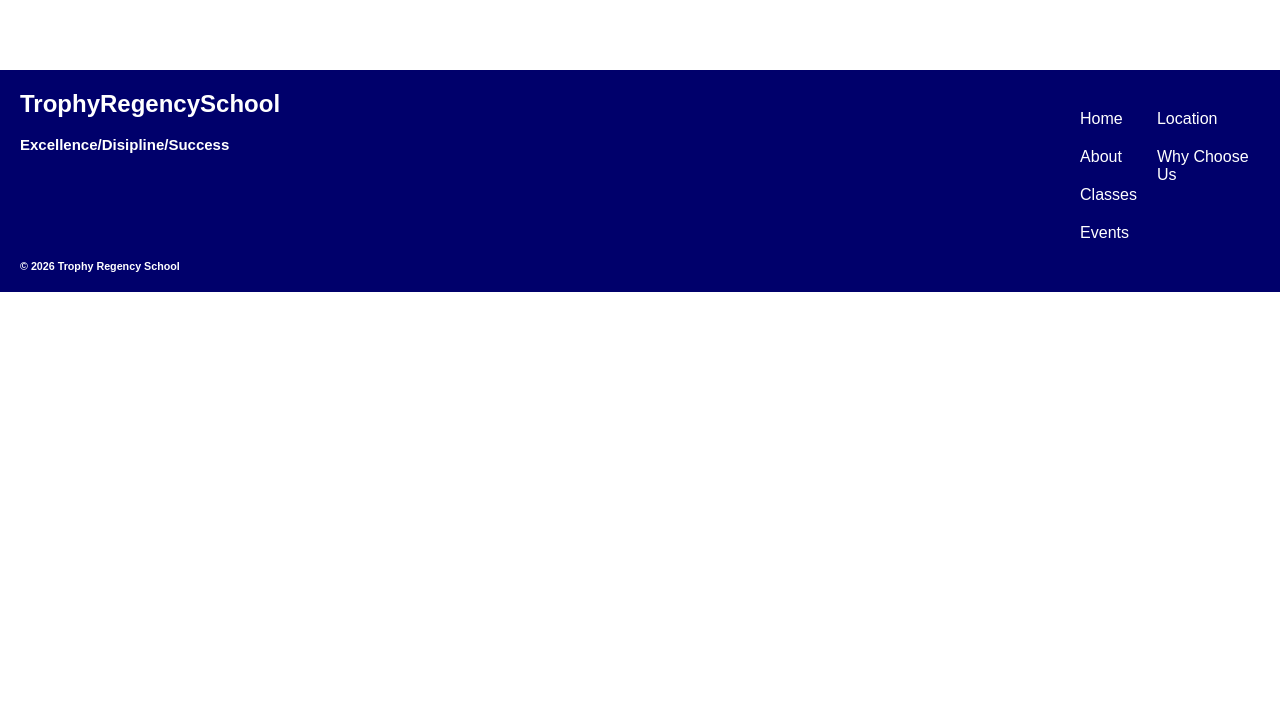
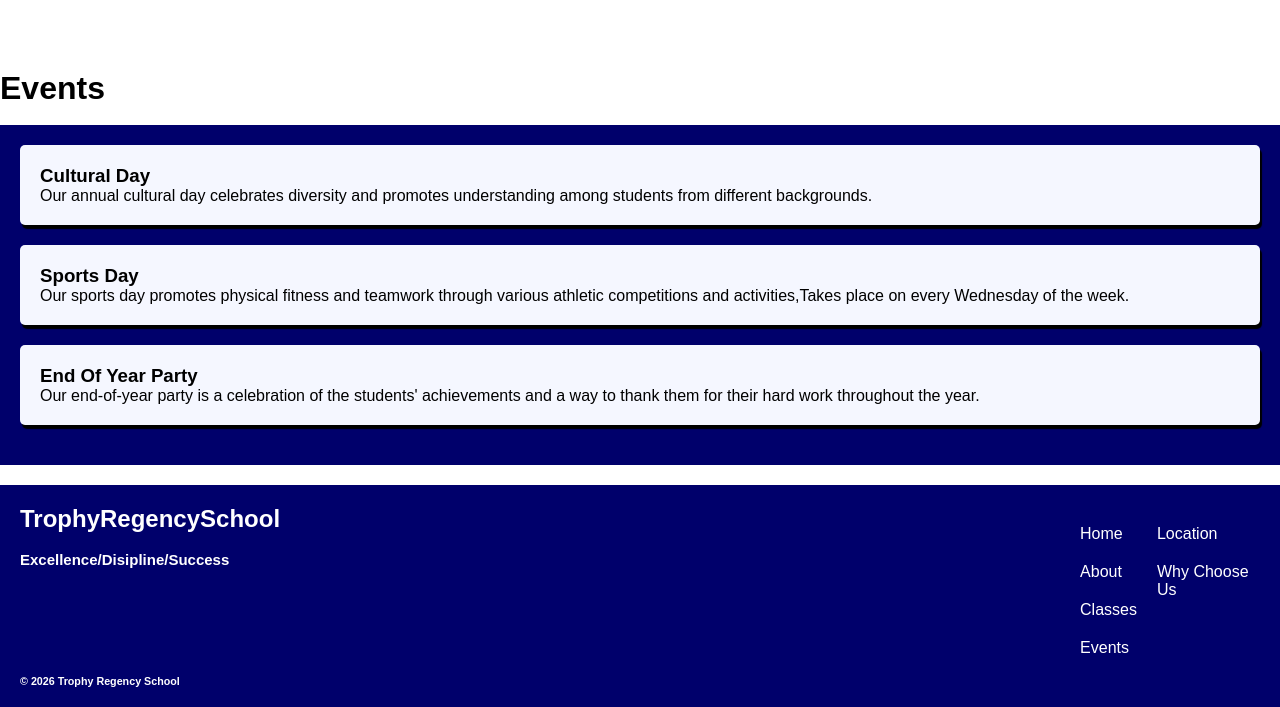
Before and after one commit to Tboyphantom/trophyRegencySchool, a website: page index.html in a window 1280 px wide. Shown: the part 2892-3599 px from the top of the page. Before the commit the page ends 3184 px from the top, so only its background shows below. Drawn offline with Linux system fonts and the light colour scheme.

Commit message:
Updated style.css, index.html, script.js

```diff
--- a/index.html
+++ b/index.html
@@ -20,7 +20,7 @@
                 <a href="#about">About</a>
                 <a href="#location">Location</a>
                 <a href="#classes">Classes</a>
-                <a href="#">Events</a>
+                <a href="#events">Events</a>
             </div>
 
             <div class="menu" onclick="toggleMenu()">☰</div>
@@ -31,7 +31,7 @@
             <a href="#about" onclick="closeMenu()">About</a>
             <a href="#location" onclick="closeMenu()">Location</a>
             <a href="#classes" onclick="closeMenu()">Classes</a>
-            <a href="#" onclick="closeMenu()">Events</a>
+            <a href="#events" onclick="closeMenu()">Events</a>
 
         </div>
     </nav>
@@ -75,7 +75,6 @@
                     <br>
                     <br>
                     We are located at No.1 Jesu Oseun Street. For more information about our school,contact us at
-
                 </p>
             </div>
             <img src="./ChatGPT Image May 2, 2026, 08_59_38 AM.png">
@@ -151,7 +150,24 @@
 
     </section>
 
-
+<div id="events">
+    <h1>Events</h1>
+    <br>
+ <div class="can">
+    <div class="event-box">
+        <h3>Cultural Day</h3>
+        <p>Our annual cultural day celebrates diversity and promotes understanding among students from different backgrounds.</p>
+    </div>
+    <div class="event-box">
+        <h3>Sports Day</h3>
+        <p>Our sports day promotes physical fitness and teamwork through various athletic competitions and activities,Takes place on every Wednesday of the week.</p>
+    </div>
+    <div class="event-box">
+        <h3>End Of Year Party</h3>
+        <p>Our end-of-year party is a celebration of the students' achievements and a way to thank them for their hard work throughout the year.</p>
+    </div>
+ </div>
+</div>
 
     <footer>
         <div class="sense">
@@ -168,7 +184,7 @@
                         <li> <a href="#home">Home</a></li>
                         <li> <a href="#about">About</a></li>
                         <li> <a href="#classes">Classes</a></li>
-                        <li> <a href="#Events">Events</a></li>
+                        <li> <a href="#events">Events</a></li>
                 </div>
                 <div class="end-links">
                     </ul>
--- a/style.css
+++ b/style.css
@@ -219,7 +219,37 @@ iframe{
     background: #dde6ff;
 }
 
+.events{
+    animation:fadeIn 1s ease;
+    padding: 20px;
+}
+.can{
+    background: #00006b;
+    padding:20px;
+    border-radius:0px;
+    margin-bottom:20px;
+    transition:0.3s ease;
+    color: #ffffff;
+}
+.events h1{
+    text-align:center;
+    margin-bottom:30px;
+    font-size: 25px;
+}
+.event-box{
+    background: #f5f7ff;
+    padding:20px;
+    border-radius:5px;
+    margin-bottom:20px;
+    transition:0.3s ease;
+    color: #000000;
+box-shadow: 2px 4px 1px black;
+}
 
+.event-box:hover{
+    transform:translateY(-5px);
+    background: #e0e4ff;
+}
 
 /* FOOTER (DESKTOP - unchanged) */
 footer{
@@ -256,6 +286,7 @@ gap: 800px;
     color:gold;
     transform:translateY(-2px);
 }
+
 
 /* RESPONSIVE */
 @media(max-width:768px){
```
Also changed, not shown: whatsapp-icon-social-network-messaging-editorial-vector-illustration-vinnytsia-ukraine-june-9-2022_350225-70.avif (added).
